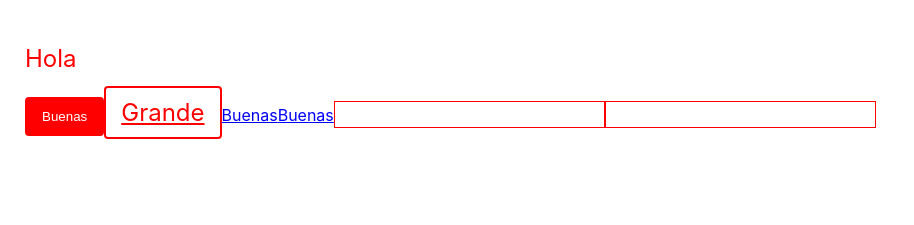
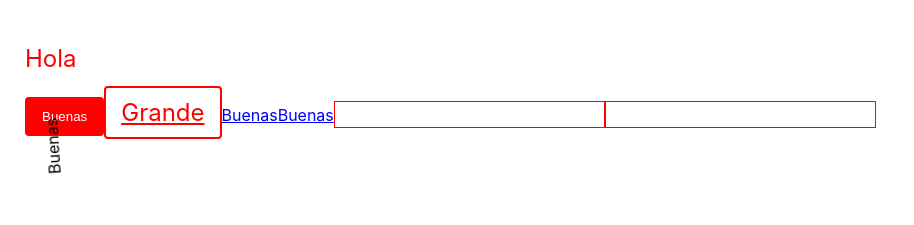
Before and after one commit to alberto-2-garcia/definitive-react-guide, a React (Vite) app: page / in a window 1280 px wide. Shown: the top 225 px of the page, without its empty margins (0-914 px from the left). Built offline with nearby package versions, Linux system fonts and the light colour scheme.

Commit message:
Added Rotar component

```diff
--- a/src/App.tsx
+++ b/src/App.tsx
@@ -1,5 +1,5 @@
 import { FC } from 'react';
-import styled from 'styled-components';
+import styled, { keyframes } from 'styled-components';
 
 const P = styled.p`
   font-size: 24px;
@@ -61,6 +61,21 @@
 }))
 ``;
 
+const girar = keyframes`
+  from {
+    transform: rotate(0deg);
+  }
+
+  to {
+    transform: rotate(360deg);
+  }
+`
+
+const Rotar = styled.div`
+  display: inline-block;
+  animation: ${girar} 2s linear infinite;
+`
+
 function App() {
   return (
     <Content>
@@ -71,6 +86,8 @@
       <StyledLink className='hola' href='#'>Buenas</StyledLink>
       <Input color='blue' />
       <Password />
+      <br/>
+      <Rotar>Buenas</Rotar>
     </Content>
   )
 }
```
